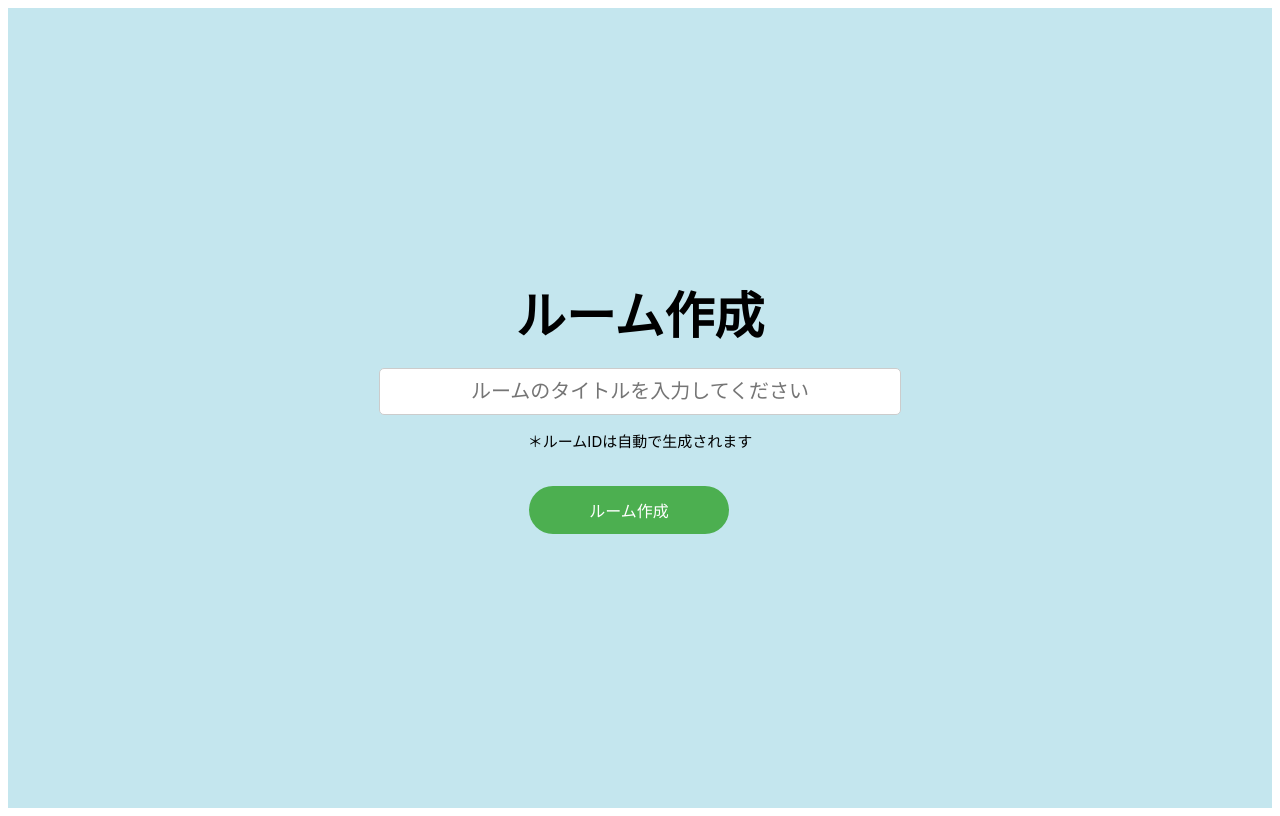
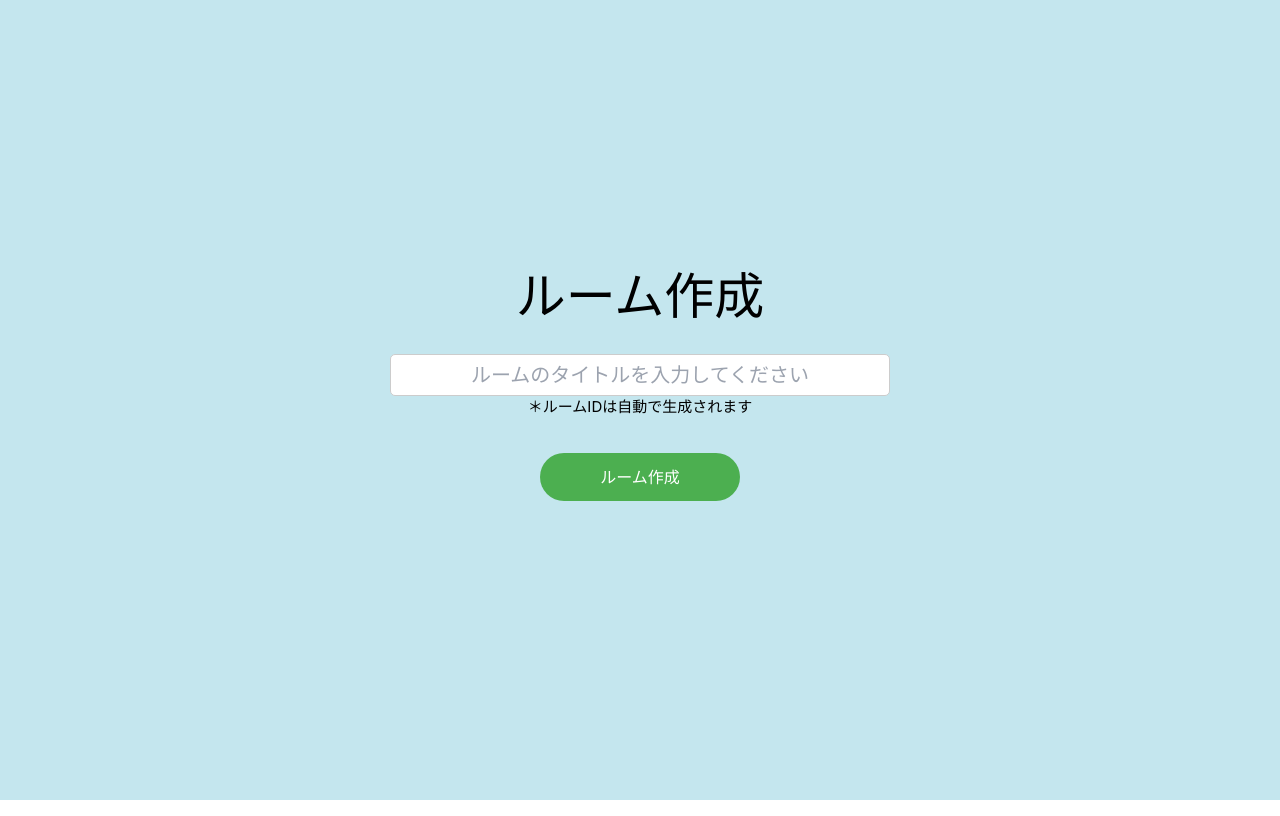
Before and after one commit to itc-s22017/anonymousChatApp, a Next.js app: page /create in a window 1280 px wide. Built offline with nearby package versions, Linux system fonts and the light colour scheme; no server answers.

Commit message:
css修正

```diff
--- a/app/create/create.module.css
+++ b/app/create/create.module.css
@@ -31,7 +31,7 @@
 		height: 25px;
 		text-align: center;
 		align-items: center;
-		padding: 10px;
+		padding: 20px;
 		border: 1px solid #ccc;
 		border-radius: 5px;
 }
--- a/app/globals.css
+++ b/app/globals.css
@@ -1,8 +1,8 @@
-/* @tailwind base;
+@tailwind base;
 @tailwind components;
 @tailwind utilities;
 
-:root {
+/* :root {
   --foreground-rgb: 0, 0, 0;
   --background-start-rgb: 214, 219, 220;
   --background-end-rgb: 255, 255, 255;
```
